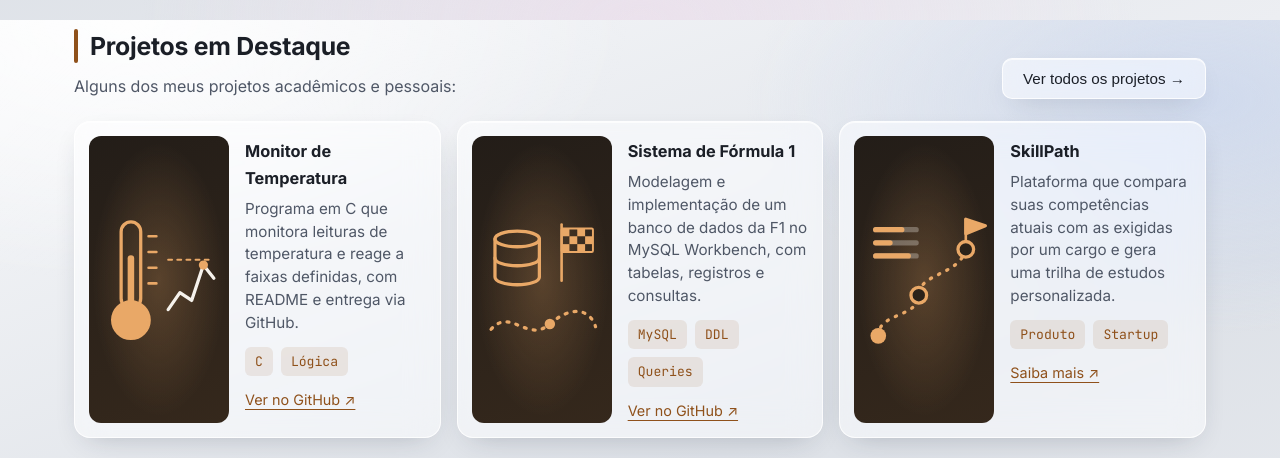
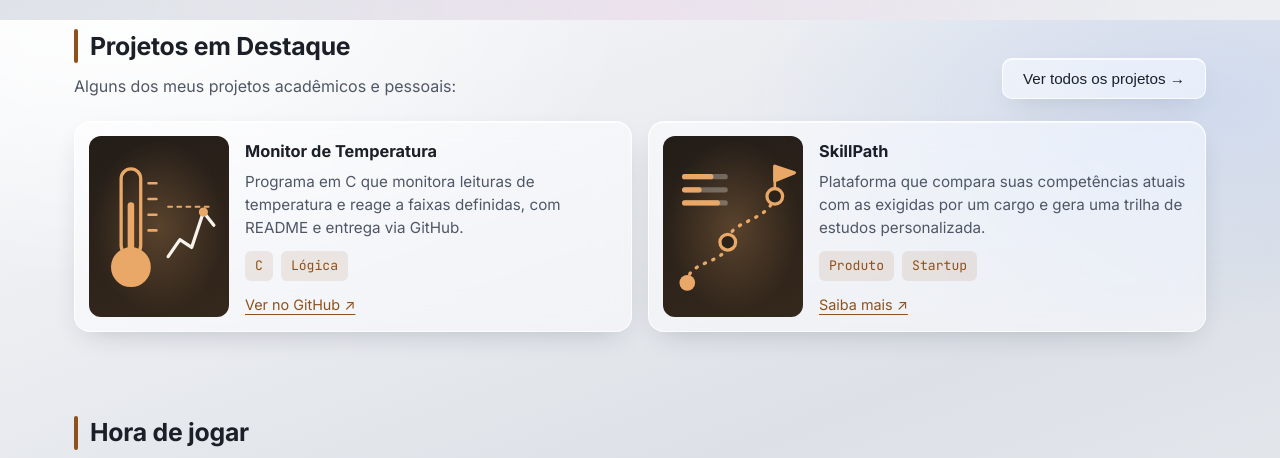
Before and after one commit to arthurxfe/Portif-lio-, a plain HTML site: page index.html in a window 1280 px wide. Shown: the part 1580-2038 px from the top of the page. Drawn offline with Linux system fonts and the light colour scheme.

Commit message:
Remove project articles from index.html
Removed several project articles from the portfolio section.

```diff
--- a/index.html
+++ b/index.html
@@ -103,9 +103,7 @@
       </div>
       <div class="pgrid" id="projects">
         <article class="pcard rv"><div class="thumb"><img src="images/projetos/monitor.svg" alt="Ilustração de um termômetro ao lado de um gráfico de temperatura" width="300" height="300" loading="lazy"></div><div class="pbody"><h3>Monitor de Temperatura</h3><p>Programa em C que monitora leituras de temperatura e reage a faixas definidas, com README e entrega via GitHub.</p><div class="chips"><span class="chip">C</span><span class="chip">Lógica</span></div><a class="more" href="https://github.com/" target="_blank" rel="noopener">Ver no GitHub ↗</a></div></article>
-        <article class="pcard rv"><div class="thumb"><img src="images/projetos/formula1.svg" alt="Ilustração de um banco de dados, uma bandeira quadriculada e uma pista de corrida" width="300" height="300" loading="lazy"></div><div class="pbody"><h3>Sistema de Fórmula 1</h3><p>Modelagem e implementação de um banco de dados da F1 no MySQL Workbench, com tabelas, registros e consultas.</p><div class="chips"><span class="chip">MySQL</span><span class="chip">DDL</span><span class="chip">Queries</span></div><a class="more" href="https://github.com/" target="_blank" rel="noopener">Ver no GitHub ↗</a></div></article>
         <article class="pcard rv"><div class="thumb"><img src="images/projetos/skillpath.svg" alt="Ilustração de um caminho com etapas que termina em uma bandeira" width="300" height="300" loading="lazy"></div><div class="pbody"><h3>SkillPath</h3><p>Plataforma que compara suas competências atuais com as exigidas por um cargo e gera uma trilha de estudos personalizada.</p><div class="chips"><span class="chip">Produto</span><span class="chip">Startup</span></div><a class="more" href="https://github.com/" target="_blank" rel="noopener">Saiba mais ↗</a></div></article>
-        <article class="pcard rv extra"><div class="thumb"><img src="images/projetos/reserva.svg" alt="Ilustração de um calendário de reservas e um carro" width="300" height="300" loading="lazy"></div><div class="pbody"><h3>Reserva de Carros</h3><p>Estrutura completa em DDL de um sistema de locadora: entidades, relacionamentos e restrições de integridade.</p><div class="chips"><span class="chip">SQL</span><span class="chip">Modelagem</span></div><a class="more" href="https://github.com/" target="_blank" rel="noopener">Ver no GitHub ↗</a></div></article>
         <article class="pcard rv extra"><div class="thumb"><img src="images/projetos/portfolio.svg" alt="Ilustração de uma janela de navegador com o símbolo de código" width="300" height="300" loading="lazy"></div><div class="pbody"><h3>Este portfólio</h3><p>Site responsivo, com tema claro e escuro, jogos e animações leves, feito com HTML, CSS e JavaScript puros.</p><div class="chips"><span class="chip">HTML</span><span class="chip">CSS</span><span class="chip">JS</span></div><a class="more" href="https://github.com/" target="_blank" rel="noopener">Ver no GitHub ↗</a></div></article>
       </div>
     </div>
```
